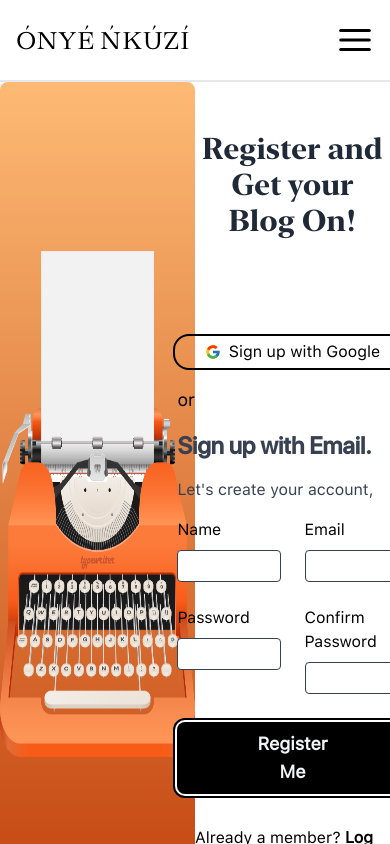
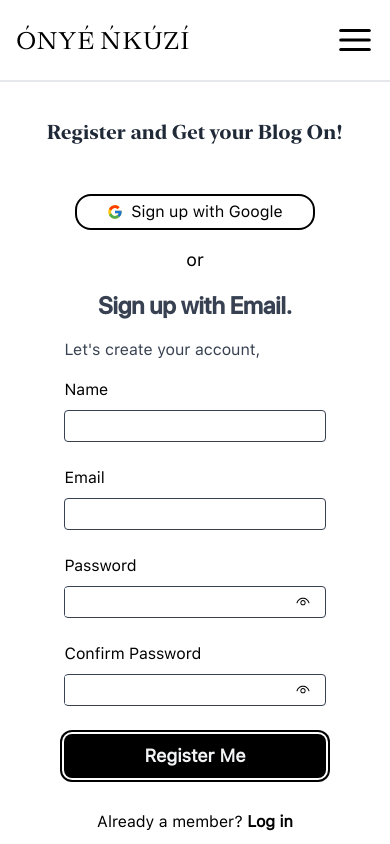
Before and after one commit to Boye95/theBlog, a React (Vite) app in the folder client/: page /register in a window 390 px wide. Shown: the top 844 px of the page. Built offline with nearby package versions, Linux system fonts and the light colour scheme.

Commit message:
added show/hide password toggle

```diff
--- a/client/src/pages/Register.jsx
+++ b/client/src/pages/Register.jsx
@@ -1,25 +1,34 @@
 import React from 'react'
+import { useState } from 'react'
 import { FcGoogle } from 'react-icons/fc'
-import type from '../../src/assets/typewriter.png'
+import { VscEye, VscEyeClosed } from 'react-icons/vsc'
+import typew from '../../src/assets/typewriter.png'
 
 export default function Register () {
+  // show/hide password logic
+  const [showPass, setShowPass] = useState(false)
+
+  let handleShowPass = () => {
+    setShowPass(!showPass)
+  }
+
   return (
     <div className='flex'>
-      <div className='rounded-lg w-3/6 bg-gradient-to-b from-orange-300 to-orange-700 h-screen flex justify-center items-center'>
-        <img src={type} alt='' className='h-3/5 w-auto' />
+      <div className='rounded-lg w-3/6 bg-gradient-to-b from-orange-300 to-orange-700 h-screen flex justify-center items-center ham:hidden'>
+        <img src={typew} alt='' className='h-3/5 w-auto' />
       </div>
-      <div className='w-3/6'>
+      <div className='w-3/6 ham:w-full'>
         <div id='signup' className='bg-white flex flex-col items-center '>
-          <h2 className='font-nylarge font-bold text-gray-800 text-3xl mt-12 text-center mx-auto'>
+          <h2 className='font-nylarge font-bold text-gray-800 text-3xl mt-12 text-center mx-auto sm:text-xl sm:mt-9'>
             Register and Get your Blog On!
           </h2>
-          <div id='form-body' className='mt-24'>
+          <div id='form-body' className='mt-24 sm:mt-12'>
             <div className='font-sfprotr flex items-center justify-center mx-auto gap-2 py-1 w-60 border-2 border-black rounded-2xl hover:border-gray-400'>
               <FcGoogle className='' />
               <p className=''>Sign up with Google</p>
             </div>
-            <p className='mx-4 my-4 font-sfprotr text-lg'>or</p>
-            <h1 className='font-bold font-sfprod text-2xl text-gray-700 mx-4'>
+            <p className='mx-4 my-4 font-sfprotr text-lg sm:text-center'>or</p>
+            <h1 className='font-bold font-sfprod text-2xl text-gray-700 mx-4 sm:text-center'>
               Sign up with Email.
             </h1>
             <p className='mt-4 text-gray-700 mx-4 font-sfprotr'>
@@ -27,7 +36,7 @@ export default function Register () {
             </p>
 
             <form className='mt-4  mx-4'>
-              <div className='grid grid-cols-2 gap-6 font-sfprotr'>
+              <div className='grid grid-cols-2 gap-6 font-sfprotr sm:grid-cols-1'>
                 <div className='flex flex-col '>
                   <label htmlFor='name'>Name</label>
                   <input
@@ -52,24 +61,50 @@ export default function Register () {
 
                 <div className='flex flex-col'>
                   <label htmlFor='pass'>Password</label>
+                  <div className='flex items-center mt-2 h-8  border border-gray-700 rounded outline-none focus-within:ring-4 ring-black ring-offset-2'>
                     <input
-                    className='mt-2 h-8  border border-gray-700 rounded outline-none p-2 focus:ring-4 ring-black ring-offset-2'
-                    type='password'
+                      className='h-7 w-5/6 outline-none p-2'
+                      type={showPass ? 'text' : 'password'}
                       id='pass'
                       name='pass'
                       required
                     />
+                    {showPass ? (
+                      <VscEyeClosed
+                        className='mx-auto cursor-pointer'
+                        onClick={handleShowPass}
+                      />
+                    ) : (
+                      <VscEye
+                        className='mx-auto cursor-pointer'
+                        onClick={handleShowPass}
+                      />
+                    )}
+                  </div>
                 </div>
 
                 <div className='flex flex-col'>
                   <label htmlFor='pass2'>Confirm Password</label>
+                  <div className='flex items-center mt-2 h-8  border border-gray-700 rounded outline-none focus-within:ring-4 ring-black ring-offset-2'>
                     <input
-                    className='mt-2 h-8  border border-gray-700 rounded outline-none p-2 focus:ring-4 ring-black ring-offset-2'
-                    type='password'
+                      className='h-7 w-5/6 outline-none p-2'
+                      type={showPass ? 'text' : 'password'}
                       id='pass2'
                       name='pass2'
                       required
                     />
+                    {showPass ? (
+                      <VscEyeClosed
+                        className='mx-auto cursor-pointer'
+                        onClick={handleShowPass}
+                      />
+                    ) : (
+                      <VscEye
+                        className='mx-auto cursor-pointer'
+                        onClick={handleShowPass}
+                      />
+                    )}
+                  </div>
                 </div>
               </div>
 
```
Lines whose indentation alone changed are shown as unchanged.
